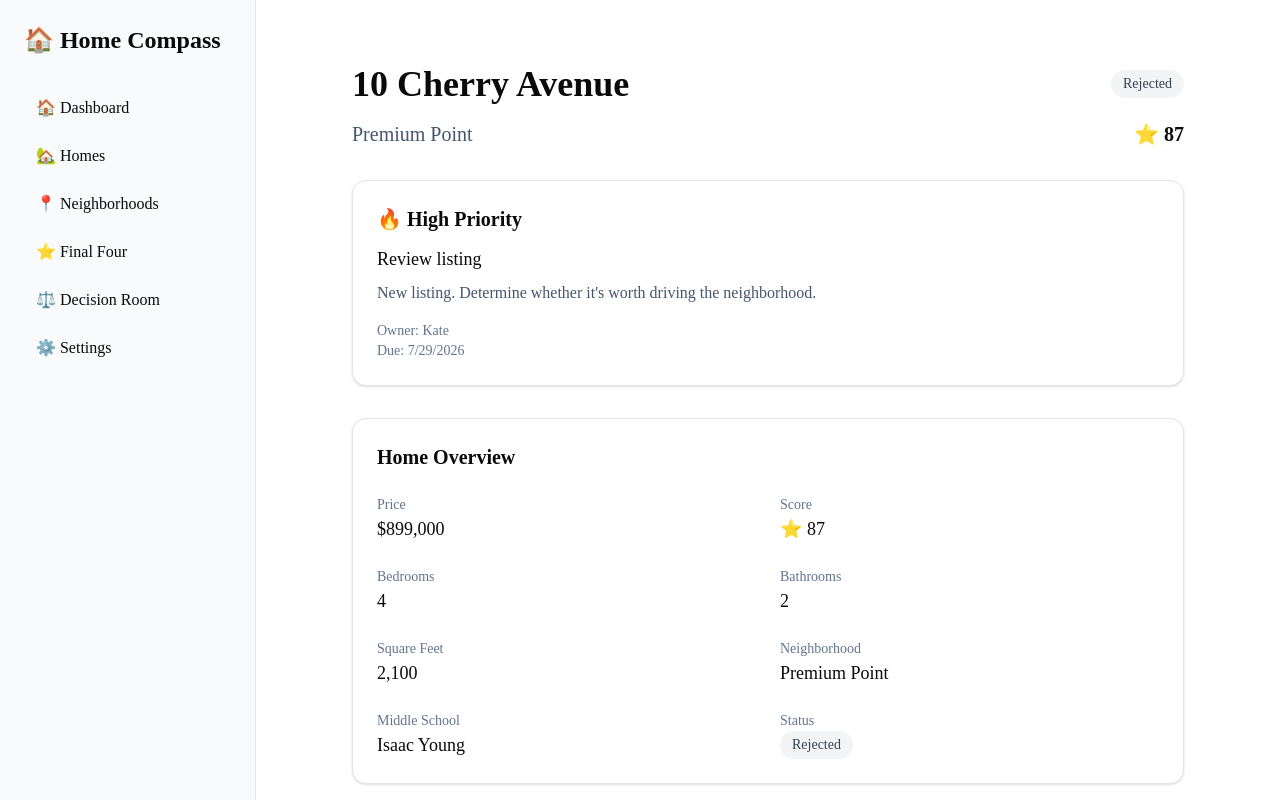
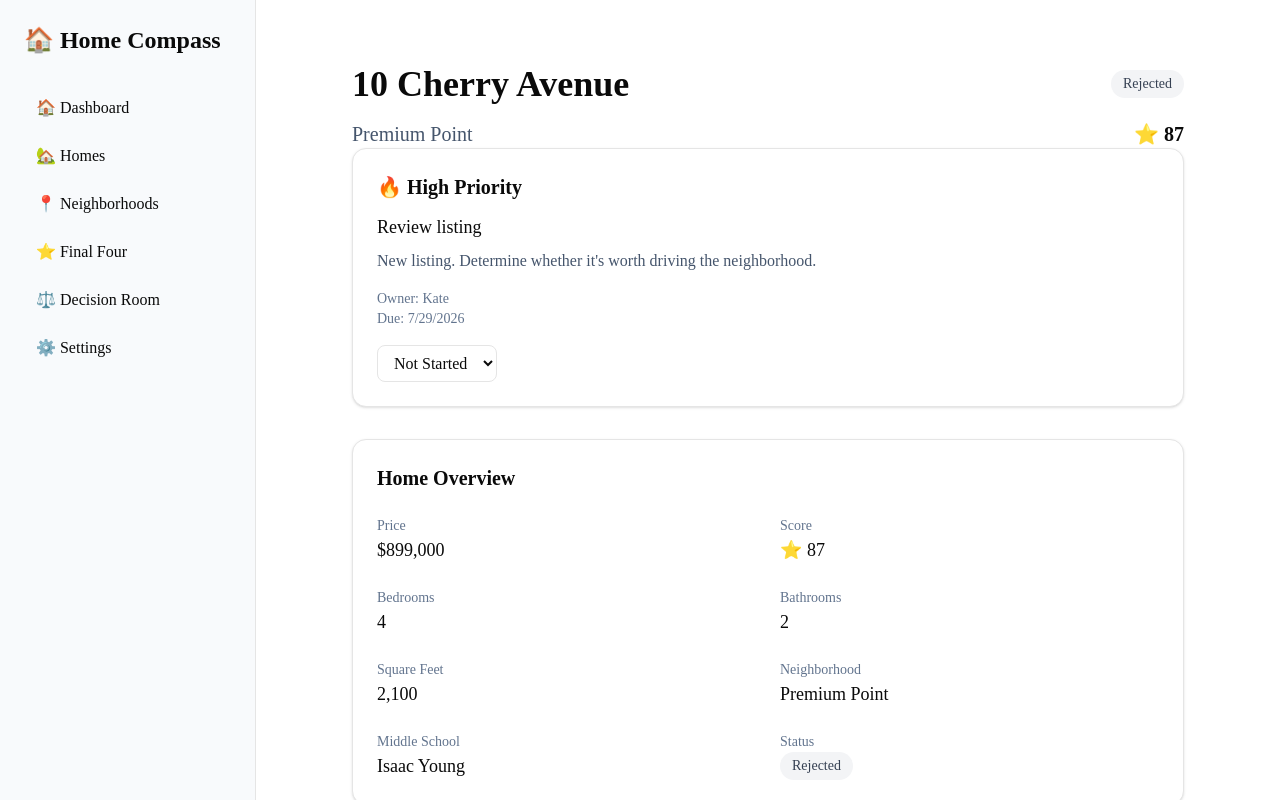
Before and after one commit to katehrd/home-compass, a Next.js app: page /homes/10-cherry in a window 1280 px wide. Shown: the top 800 px of the page. Built offline with nearby package versions, Linux system fonts and the light colour scheme.

Commit message:
feat: share task state between dashboard and home detail

```diff
--- a/app/dashboard/page.tsx
+++ b/app/dashboard/page.tsx
@@ -1,4 +1,4 @@
-import { tasks } from "@/data/tasks";
+
 import TodaysPriorities from "@/components/dashboard/TodaysPriorities";
 import StatCard from "@/components/dashboard/StatCard";
 import { homes } from "@/data/homes";
@@ -20,11 +20,7 @@ export default function DashboardPage() {
       0
     ) / homesReviewed;
 
-  const priorityTasks = tasks.filter(
-  (task) =>
-    task.priority === "High" &&
-    task.status !== "Completed"
-);
+
 
   return (
     <div>
--- a/app/homes/[id]/page.tsx
+++ b/app/homes/[id]/page.tsx
@@ -1,4 +1,4 @@
-import { tasks } from "@/data/tasks";
+import HomeTaskPanel from "@/components/home/HomeTaskPanel";
 import HomeJourney from "@/components/home/HomeJourney";
 import { homes } from "@/data/homes";
 import StatusBadge from "@/components/shared/StatusBadge";
@@ -11,16 +11,6 @@ export default async function HomeDetailPage({
   const { id } = await params;
 
   const home = homes.find((home) => home.id === id);
-
-  const homeTasks = tasks.filter(
-  (task) => task.homeId === id
-);
-
-  const highPriorityTask = homeTasks.find(
-  (task) =>
-    task.priority === "High" &&
-    task.status !== "Completed"
-);
 
   if (!home) {
     return (
@@ -54,37 +44,7 @@ export default async function HomeDetailPage({
 
 </div>
 
-      <div className="mt-8 rounded-xl border bg-white p-6 shadow-sm">
-        <h2 className="text-xl font-semibold">
-  🔥 High Priority
-</h2>
-
-{highPriorityTask ? (
-  <>
-    <p className="mt-3 text-lg font-medium">
-      {highPriorityTask.title}
-    </p>
-
-    <p className="mt-2 text-slate-600">
-      {highPriorityTask.notes}
-    </p>
-
-    <div className="mt-4 text-sm text-slate-500">
-      <p>Owner: {highPriorityTask.owner}</p>
-
-      {highPriorityTask.dueDate && (
-        <p>
-          Due: {highPriorityTask.dueDate.toLocaleDateString()}
-        </p>
-      )}
-    </div>
-  </>
-) : (
-  <p className="mt-3 text-slate-500">
-    No high priority tasks.
-  </p>
-)}
-      </div>
+      <HomeTaskPanel homeId={id} />
 
       <div className="mt-8 rounded-xl border bg-white p-6 shadow-sm">
   <h2 className="text-xl font-semibold">
--- a/components/dashboard/ActionCard.tsx
+++ b/components/dashboard/ActionCard.tsx
@@ -1,5 +1,5 @@
 "use client";
-import StatusBadge from "@/components/shared/StatusBadge";
+
 import { Property } from "@/types/property";
 import { Task } from "@/types/task";
 import TaskStatusSelect from "@/components/tasks/TaskStatusSelect";
--- a/components/dashboard/TodaysPriorities.tsx
+++ b/components/dashboard/TodaysPriorities.tsx
@@ -17,7 +17,7 @@ const { tasks, updateTaskStatus } = useTasks();
   return (
     <section className="mb-10">
       <h2 className="mb-4 text-2xl font-bold">
-        Today's Priorities
+        Today&apos;s Priorities
       </h2>
 
       <p className="mb-6 text-slate-600">
--- /dev/null
+++ b/components/home/HomeTaskPanel.tsx
@@ -0,0 +1,66 @@
+"use client";
+
+import { useTasks } from "@/context/TaskContext";
+import TaskStatusSelect from "@/components/tasks/TaskStatusSelect";
+
+interface HomeTaskPanelProps {
+  homeId: string;
+}
+
+export default function HomeTaskPanel({
+  homeId,
+}: HomeTaskPanelProps) {
+  const { tasks, updateTaskStatus } = useTasks();
+
+  const homeTasks = tasks.filter(
+  (task) => task.homeId === homeId
+);
+
+const highPriorityTask = homeTasks.find(
+  (task) =>
+    task.priority === "High" &&
+    task.status !== "Completed"
+);
+
+return (
+  <div className="rounded-xl border bg-white p-6 shadow-sm">
+    <h2 className="text-xl font-semibold">
+      🔥 High Priority
+    </h2>
+
+    {highPriorityTask ? (
+      <>
+        <p className="mt-3 text-lg font-medium">
+          {highPriorityTask.title}
+        </p>
+
+        <p className="mt-2 text-slate-600">
+          {highPriorityTask.notes}
+        </p>
+
+        <div className="mt-4 text-sm text-slate-500">
+          <p>Owner: {highPriorityTask.owner}</p>
+
+          {highPriorityTask.dueDate && (
+            <p>
+              Due: {highPriorityTask.dueDate.toLocaleDateString()}
+            </p>
+          )}
+        </div>
+<div className="mt-4">
+  <TaskStatusSelect
+    value={highPriorityTask.status}
+    onChange={(status) =>
+      updateTaskStatus(highPriorityTask.id, status)
+    }
+  />
+</div>
+      </>
+    ) : (
+      <p className="mt-3 text-slate-500">
+        No high priority tasks.
+      </p>
+    )}
+  </div>
+);
+}
```
Also changed, not shown: 1 other file (tests, documents, lock files or other folders).
